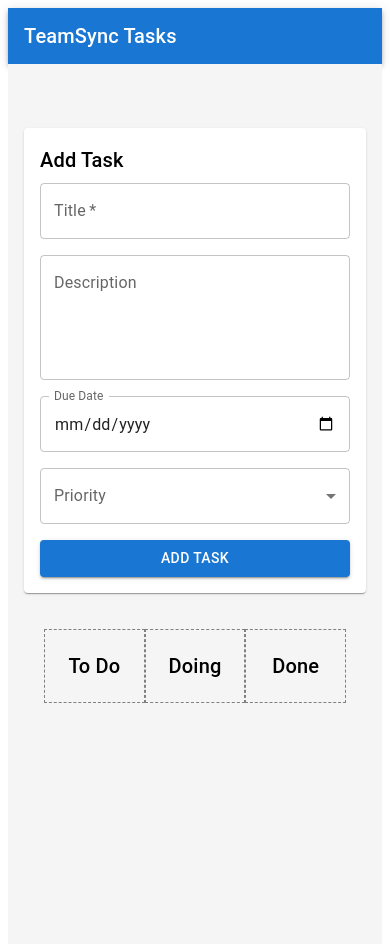
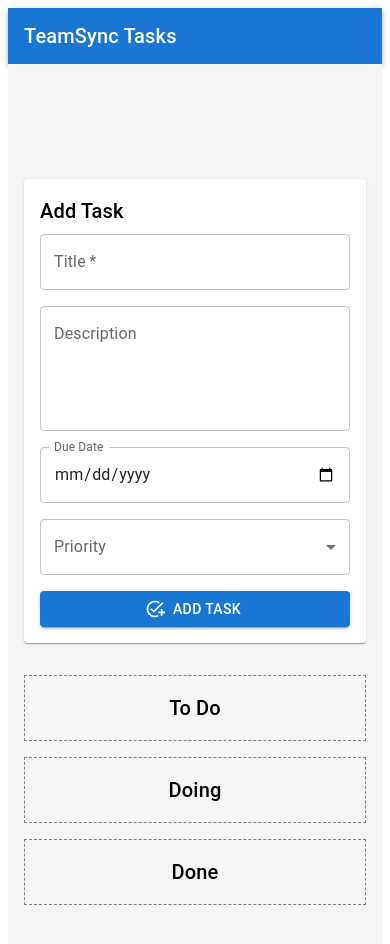
Before and after one commit to adebayoadebisi/Taskopia, a React (Vite) app in the folder taskopia/: page / in a window 390 px wide. Shown: the top 944 px of the page. Built offline with nearby package versions, Linux system fonts and the light colour scheme.

Commit message:
Made the boards and Cards device responsive

```diff
--- a/taskopia/src/App.jsx
+++ b/taskopia/src/App.jsx
@@ -10,7 +10,7 @@ function App() {
         <Header />
         <Routes>
           <Route path="/" element={<TaskBoard />} />
-          {/* Add other routes here as needed */}
+          {/* We can Add other routes here as needed */}
         </Routes>
       </div>
     </Router>
--- a/taskopia/src/components/TaskBoard/TaskBoard.jsx
+++ b/taskopia/src/components/TaskBoard/TaskBoard.jsx
@@ -63,14 +63,45 @@ function TaskBoard() {
     // Modify this part to assign the draggable attribute and onDragStart handler to each task item in your TaskList component rendering.
     // The TaskList and TaskItem components will need to be updated accordingly to accept onDragStart and draggable props.
     return (
-        <Box sx={{ minHeight: '100vh', bgcolor: 'grey.100', py: 6, px: 2 }}>
+        <Box
+            sx={{
+                minHeight: '100vh',
+                bgcolor: 'grey.100',
+                py: 6,
+                px: 2,
+                display: 'flex',
+                flexDirection: { xs: 'column', md: 'row' }, // Stack vertically on small screens, horizontally on medium and up
+                justifyContent: 'center',
+                alignItems: 'flex-start',
+                gap: 2, // Adds gap between children
+            }}
+        >
             <TaskForm addTask={addTask} />
-            <div style={{ display: 'flex', justifyContent: 'space-around', padding: '20px' }}>
+            <Box
+                sx={{
+                    display: 'flex',
+                    flexDirection: 'row',
+                    justifyContent: 'space-around',
+                    flexWrap: 'wrap', // Allows items to wrap as needed
+                    width: '100%', // Ensures the container takes full width of its parent
+                    gap: 2, // Adds gap between boards
+                }}
+            >
                 {['To Do', 'Doing', 'Done'].map((status, index) => (
                     <Box
                         onDrop={(e) => onDrop(e, status)}
                         onDragOver={onDragOver}
-                        sx={{ border: '1px dashed gray', padding: '20px', width: '30%' }}
+                        sx={{
+                            border: '1px dashed gray',
+                            padding: 2,
+                            minWidth: '250px', // Minimum width for each board
+                            maxWidth: '400px', // Maximum width to avoid boards getting too wide
+                            width: { xs: '100%', sm: 'calc(33.333% - 16px)' }, // Adjusts width based on screen size
+                            flex: '1 1 auto', // Allows boards to grow and shrink as needed
+                            display: 'flex',
+                            flexDirection: 'column',
+                            gap: 1, // Adds gap between tasks
+                        }}
                         key={index}
                     >
                         <Typography variant="h6" sx={{ textAlign: 'center' }}>{status}</Typography>
@@ -85,7 +116,7 @@ function TaskBoard() {
                         ))}
                     </Box>
                 ))}
-            </div>
+            </Box>
         </Box>
     );
 }
--- a/taskopia/src/components/TaskForm/TaskForm.jsx
+++ b/taskopia/src/components/TaskForm/TaskForm.jsx
@@ -1,5 +1,6 @@
 import React, { useState } from 'react';
 import { TextField, Button, MenuItem, FormControl, InputLabel, Select, Box, Typography } from '@mui/material';
+import AddTaskIcon from '@mui/icons-material/AddTask';
 
 function TaskForm({ addTask }) {
     const [title, setTitle] = useState('');
@@ -62,7 +63,7 @@ function TaskForm({ addTask }) {
                     <MenuItem value="Low">Low</MenuItem>
                 </Select>
             </FormControl>
-            <Button type="submit" variant="contained" color="primary" sx={{ mt: 2, width: '100%' }}>
+            <Button startIcon={<AddTaskIcon />} type="submit" variant="contained" color="primary" sx={{ mt: 2, width: '100%' }}>
                 Add Task
             </Button>
         </Box>
--- a/taskopia/src/components/TaskItem/TaskItem.jsx
+++ b/taskopia/src/components/TaskItem/TaskItem.jsx
@@ -1,5 +1,7 @@
 import React, { useState } from 'react';
 import { Card, CardContent, Typography, CardActions, Button, TextField, MenuItem, Chip } from '@mui/material';
+import DeleteIcon from '@mui/icons-material/Delete';
+import EditNoteIcon from '@mui/icons-material/EditNote';
 
 function TaskItem({ task, editTask, deleteTask, onDragStart}) {
     const [isEditing, setIsEditing] = useState(false);
@@ -98,10 +100,10 @@ function TaskItem({ task, editTask, deleteTask, onDragStart}) {
                 )}
             </CardContent>
             <CardActions>
-                <Button size="small" color="primary" onClick={isEditing ? handleSave : () => setIsEditing(true)}>
+                <Button variant="contained" startIcon={<EditNoteIcon />} size="small" color="primary" onClick={isEditing ? handleSave : () => setIsEditing(true)}>
                     {isEditing ? 'Save' : 'Edit'}
                 </Button>
-                <Button size="small" color="error" onClick={() => deleteTask(task.id)}>
+                <Button variant="contained" startIcon={<DeleteIcon />} size="small" color="error" onClick={() => deleteTask(task.id)}>
                     Delete
                 </Button>
             </CardActions>
```
